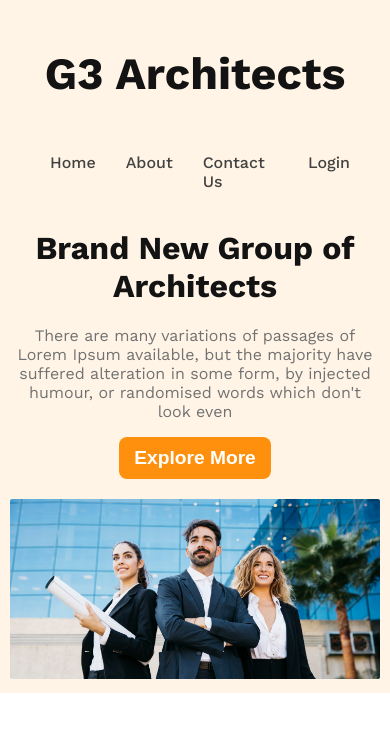
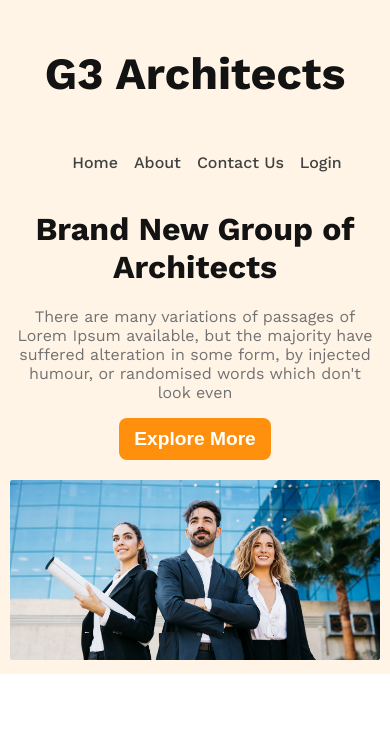
Before and after one commit to Rashikchowdhury/g3-architects, a plain HTML site: page index.html in a window 390 px wide. Drawn offline with nearby package versions, Linux system fonts and the light colour scheme.

Commit message:
updated medium device responsive info

```diff
--- a/styles/style.css
+++ b/styles/style.css
@@ -101,6 +101,10 @@ nav li a {
         flex-direction: column;
     }
 
+    nav li{
+        margin-right: 16px;
+    }
+
     .banner-title{
         font-size: 2rem;
     }
```
